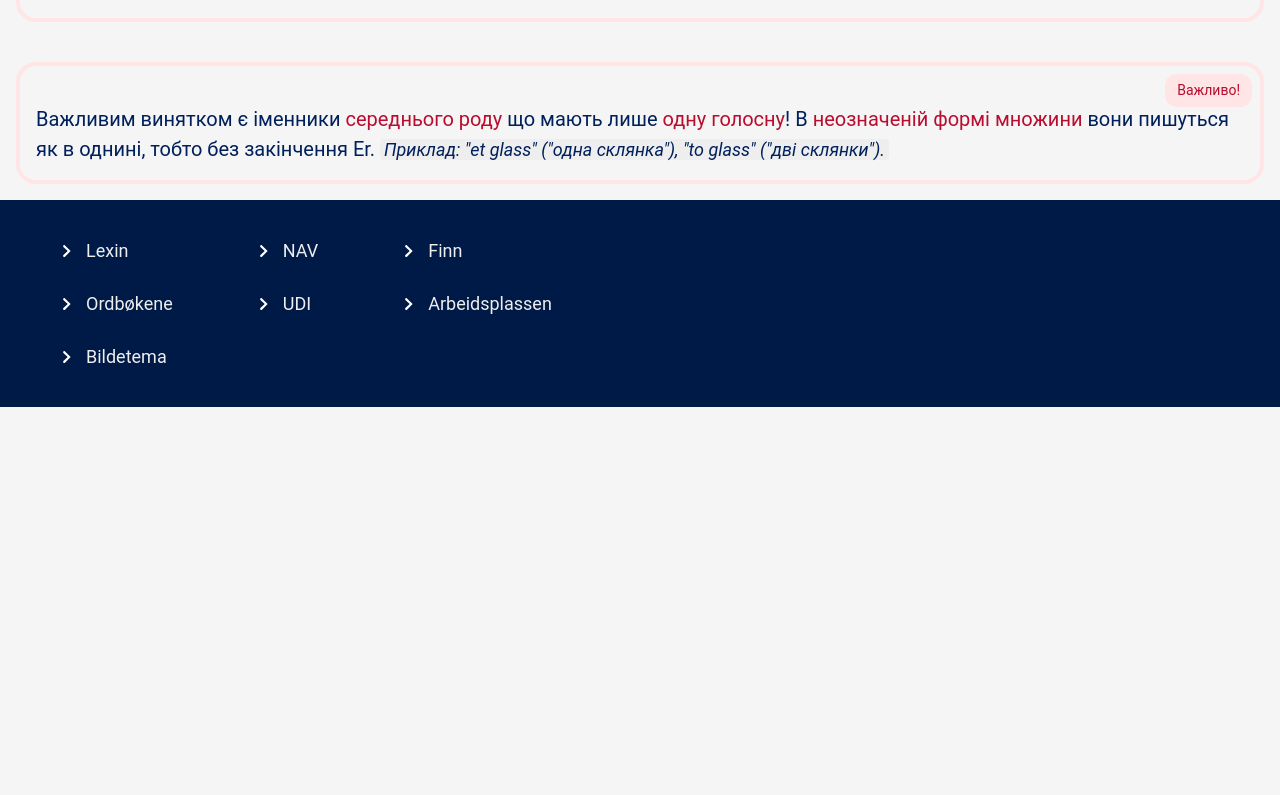
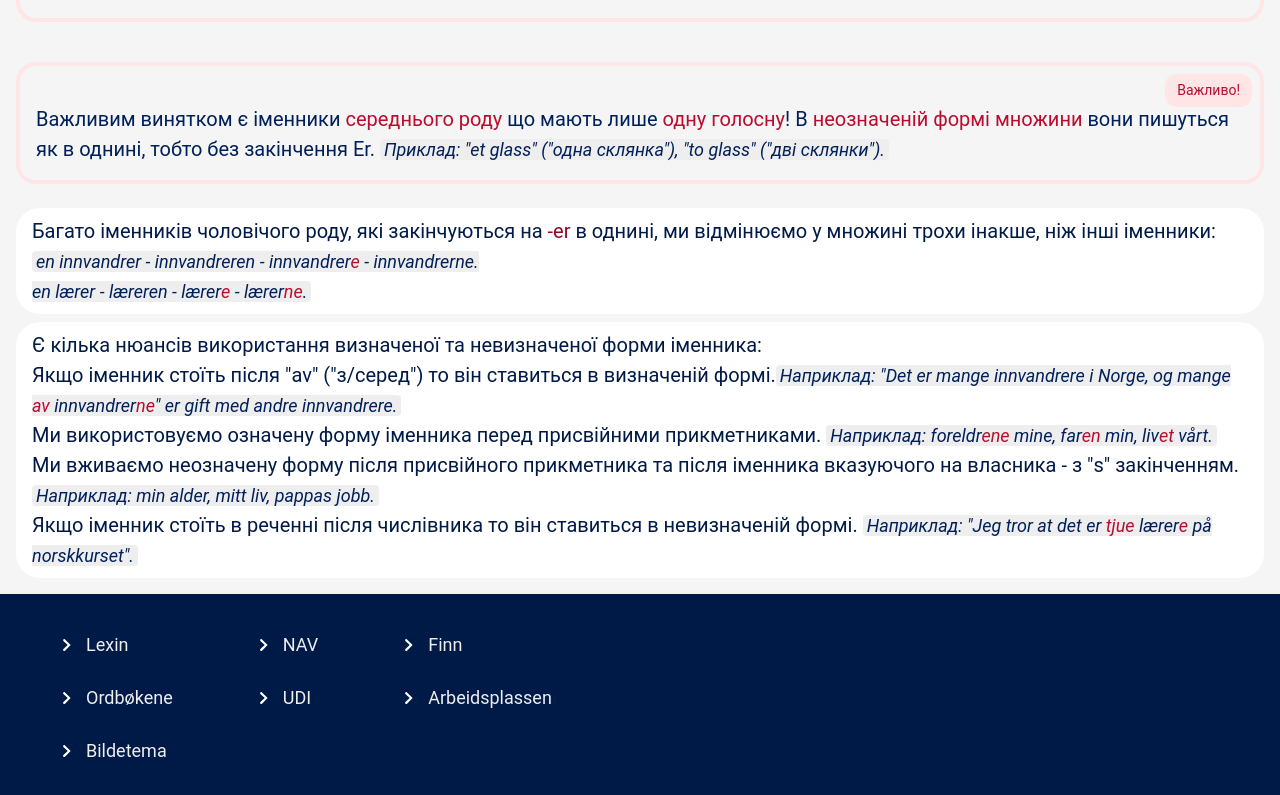
Before and after one commit to dmkomur/nu-frontend, a React (Vite) app: page /grammar/nouns in a window 1280 px wide. Shown: the part 1955-2750 px from the top of the page. Before the commit the page ends 2362 px from the top, so only its background shows below. Built offline with nearby package versions, Linux system fonts and the light colour scheme.

Commit message:
feat: bestemt rules

```diff
--- a/src/components/Rules/RuleNouns/RuleNouns.jsx
+++ b/src/components/Rules/RuleNouns/RuleNouns.jsx
@@ -132,6 +132,50 @@ const RuleNouns = () => {
                     склянки").
                 </StyledRuleExample>
             </StyledAlert>
+            <StyledRuleDescription>
+                Багато іменників чоловічого роду, які закінчуються на{" "}
+                <span>-er</span> в однині, ми відмінюємо у множині трохи інакше,
+                ніж інші іменники:
+                <br />
+                <StyledRuleExample>
+                    en innvandrer - innvandreren - innvandrer<span>e</span> -
+                    innvandrer<spna>ne</spna>. <br />
+                    en lærer - læreren - lærer<span>e</span> - lærer
+                    <span>ne</span>.
+                </StyledRuleExample>
+            </StyledRuleDescription>
+            <StyledRuleDescription>
+                Є кілька нюансів використання визначеної та невизначеної форми
+                іменника:
+                <br />
+                Якщо іменник стоїть після "av" ("з/серед") то він ставиться в
+                визначеній формі.
+                <StyledRuleExample>
+                    Наприклад: "Det er mange innvandrere i Norge, og mange{" "}
+                    <span>av</span> innvandrer<span>ne</span>" er gift med andre
+                    innvandrere.{" "}
+                </StyledRuleExample>
+                <br />
+                Ми використовуємо означену форму iменника перед присвійними
+                прикметниками.{" "}
+                <StyledRuleExample>
+                    Наприклад: foreldr<span>ene</span> mine, far<span>en</span>{" "}
+                    min, liv<span>et</span> vårt.
+                </StyledRuleExample>
+                <br />
+                Ми вживаємо неозначену форму після присвійного прикметника та
+                після iменника вказуючого на власника - з "s" закінченням.{" "}
+                <StyledRuleExample>
+                    Наприклад: min alder, mitt liv, pappas jobb.
+                </StyledRuleExample>
+                <br />
+                Якщо іменник стоїть в реченні після числівника то він ставиться
+                в невизначеній формі.{" "}
+                <StyledRuleExample>
+                    Наприклад: "Jeg tror at det er <span>tjue</span> lærer
+                    <span>e</span> på norskkurset".
+                </StyledRuleExample>
+            </StyledRuleDescription>
         </StyledRuleWrapper>
     );
 };
--- a/src/components/Rules/RulePossessive/RulePossessive.jsx
+++ b/src/components/Rules/RulePossessive/RulePossessive.jsx
@@ -72,6 +72,15 @@ const RulePossessive = () => {
                     чоловіка та <span>її</span> чоловіка".
                 </StyledRuleExample>
             </StyledRuleDescription>
+            <StyledAlert>
+                <StyledAlertLabel>Важливо!</StyledAlertLabel>Якщо вам,
+                наприклад, потрібно сказати "Це татова машина", то "власнику"
+                треба добавити букву <span>s</span>.{" "}
+                <StyledRuleExample>
+                    "Dette er pappa<span>s</span> bil"
+                </StyledRuleExample>
+                .
+            </StyledAlert>
         </StyledRuleWrapper>
     );
 };
```
